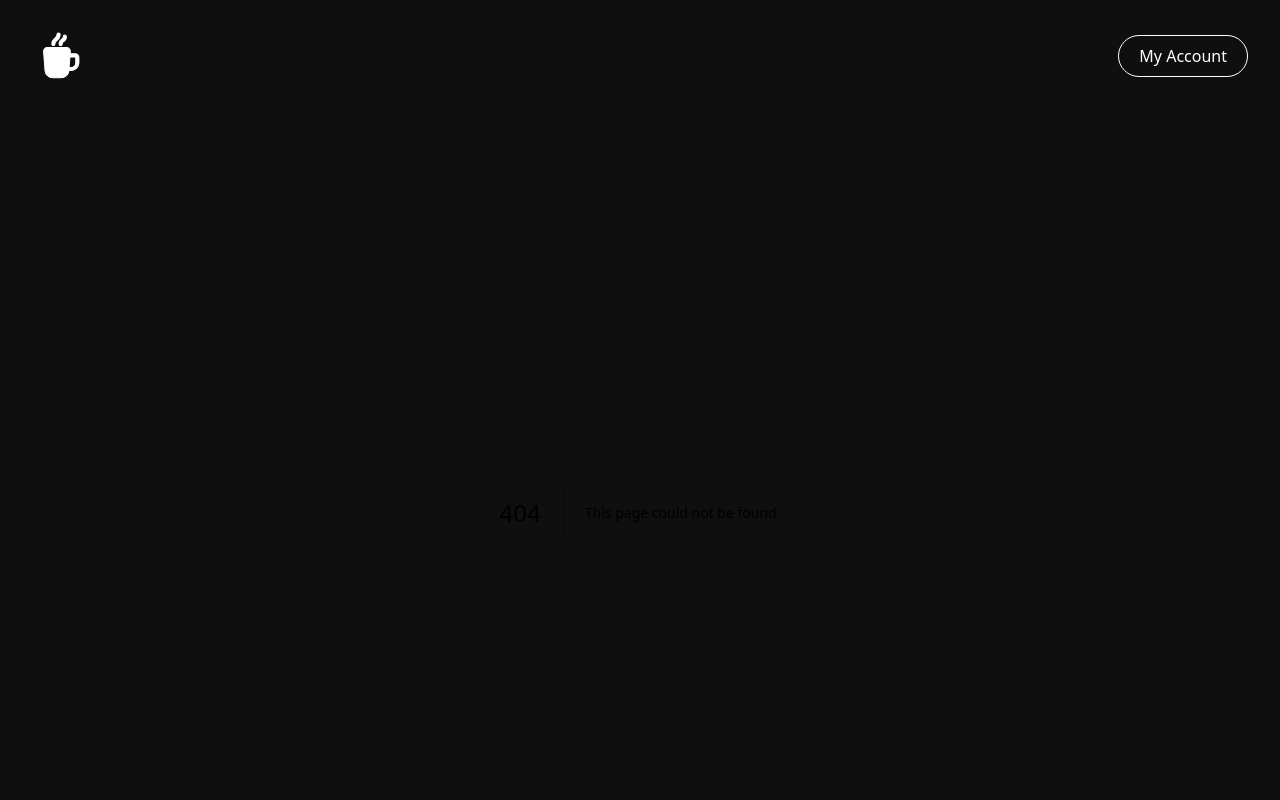
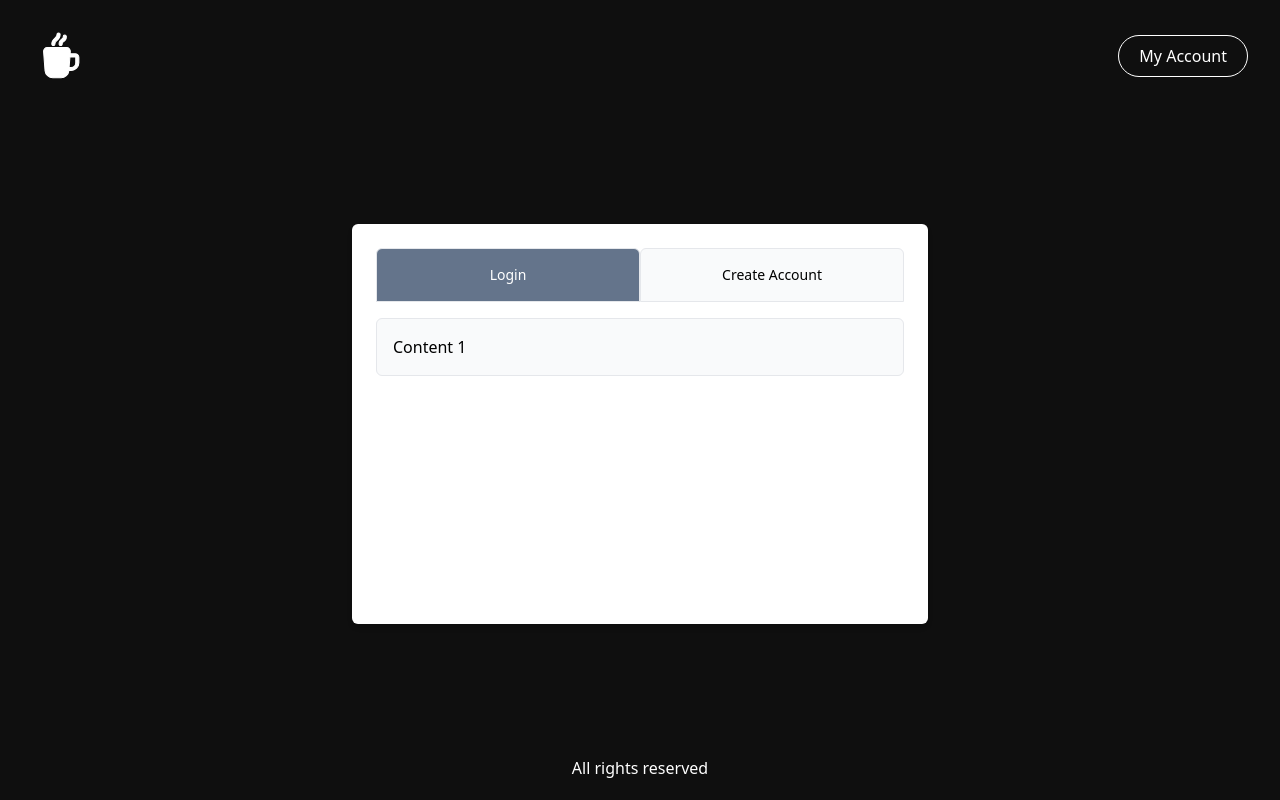
Before and after one commit to nestorjunior/my-tasks, a Next.js app: page /account in a window 1280 px wide. Before the commit this address had no page. Shown: the top 800 px of the page. Built offline with nearby package versions, Linux system fonts and the light colour scheme.

Commit message:
feat: create page account

```diff
--- /dev/null
+++ b/src/app/account/page.tsx
@@ -0,0 +1,43 @@
+import * as Tabs from "@radix-ui/react-tabs";
+
+export default function Account() {
+  return (
+    <>
+      <div className="flex justify-center h-[50vh]">
+        <div className="container bg-white max-w-xl p-6 shadow-md rounded-md">
+          <Tabs.Root className="flex flex-col" defaultValue="tab1">
+            {/* Lista de abas */}
+            <Tabs.List className="flex flex-row justify-between">
+              <Tabs.Trigger
+                value="tab1"
+                className="basis-1/2 border border-gray-200 bg-gray-50 p-4 rounded-t-md hover:bg-slate-500 hover:text-white focus:text-white focus:bg-slate-500 text-sm font-medium data-[state=active]:bg-slate-500 data-[state=active]:text-white"
+              >
+                Login
+              </Tabs.Trigger>
+              <Tabs.Trigger
+                value="tab2"
+                className="basis-1/2 border border-gray-200 bg-gray-50 p-4 rounded-t-md hover:bg-slate-500 hover:text-white focus:text-white focus:bg-slate-500 text-sm font-medium data-[state=active]:bg-slate-500 data-[state=active]:text-white"
+              >
+                Create Account
+              </Tabs.Trigger>
+            </Tabs.List>
+
+            {/* Conteúdo das abas */}
+            <Tabs.Content
+              value="tab1"
+              className="mt-4 p-4 bg-gray-50 rounded-md border border-gray-200"
+            >
+              Content 1
+            </Tabs.Content>
+            <Tabs.Content
+              value="tab2"
+              className="mt-4 p-4 bg-gray-50 rounded-md border border-gray-200"
+            >
+              Content 2
+            </Tabs.Content>
+          </Tabs.Root>
+        </div>
+      </div>
+    </>
+  );
+}
```
